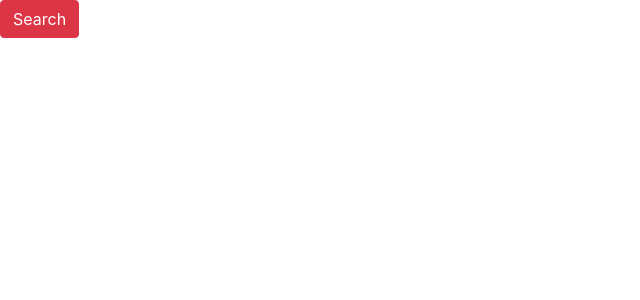
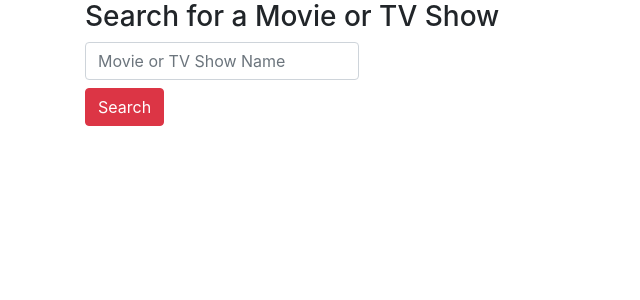
Before and after one commit to austindickey/moviewood, a React (Create React App) app in the folder client/: page / in a window 1280 px wide. Shown: the top 300 px of the page, without its empty margins (0-640 px from the left). Built offline with nearby package versions, Linux system fonts and the light colour scheme.

Commit message:
adding a form for searching a book

```diff
--- a/client/src/components/ApiTest.js
+++ b/client/src/components/ApiTest.js
@@ -1,31 +1,39 @@
 import React from "react"
+import Container from "./Container"
 
 class ApiTest extends React.Component {
     state = {
+        data: [],
+        searchQuery: ""
     }
 
     async apiCall() {
-        const url = `/api`
+        const url = `/api/${this.state.searchQuery}`
         const response = await fetch(url)
-        console.log("response: ", response)
         const data = await response.json()
         console.log("data: ", data)
+    }
 
-        // fetch("/api")
-        //     .then(res => res.json())
-        //     .then(
-        //         (result) => {
-        //             console.log("result: ", result)
-        //         },
-        //         (error) => {
-        //             console.log("error: ", error)
-        //         }
-        //     )
+    handleInputChange = event => {
+        const { name, value } = event.target
+        this.setState({
+            [name]: value
+        })
     }
 
     render() {
         return (
-            <button className="btn btn-danger mb-2" id="apiTestButton" onClick={() => this.apiCall()}>Search</button>
+            <Container>
+                <div id="searchBox">
+                    <h3>Search for a Movie or TV Show</h3>
+                    <form className="form-inline">
+                        <div className="form-group mb-2">
+                            <input type="text" name="searchQuery" value={this.state.searchQuery} onChange={(event) => this.handleInputChange(event)} className="form-control" id="searchQuery" placeholder="Movie or TV Show Name" />
+                        </div>
+                    </form>
+                    <button className="btn btn-danger mb-2" id="apiTestButton" onClick={() => this.apiCall()}>Search</button>
+                </div>
+            </Container>
         )
     }
 }
--- /dev/null
+++ b/client/src/components/Container.js
@@ -0,0 +1,7 @@
+import React from "react"
+
+function Container(props) {
+  return <div className={`container${props.fluid ? "-fluid" : ""}`}>{props.children}</div>
+}
+
+export default Container
```
Also changed, not shown: 1 other file (tests, documents, lock files or other folders).
